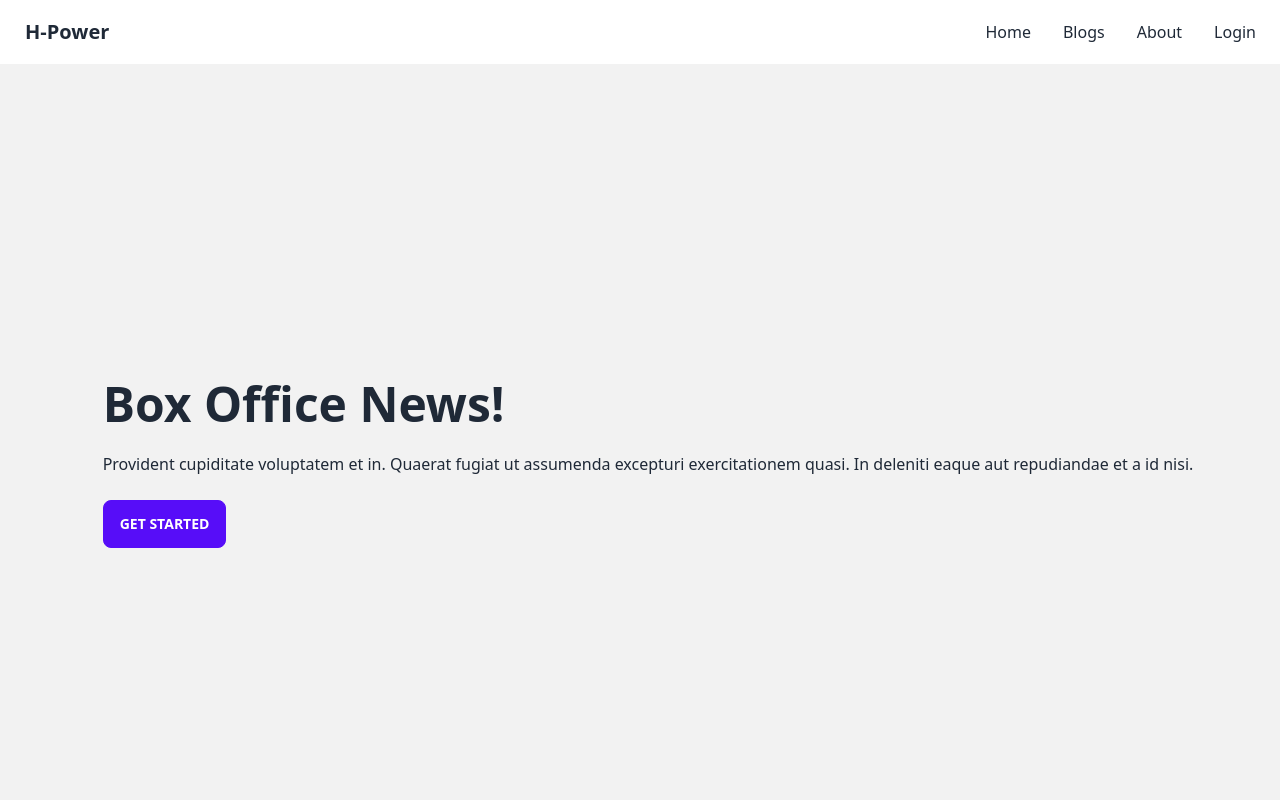
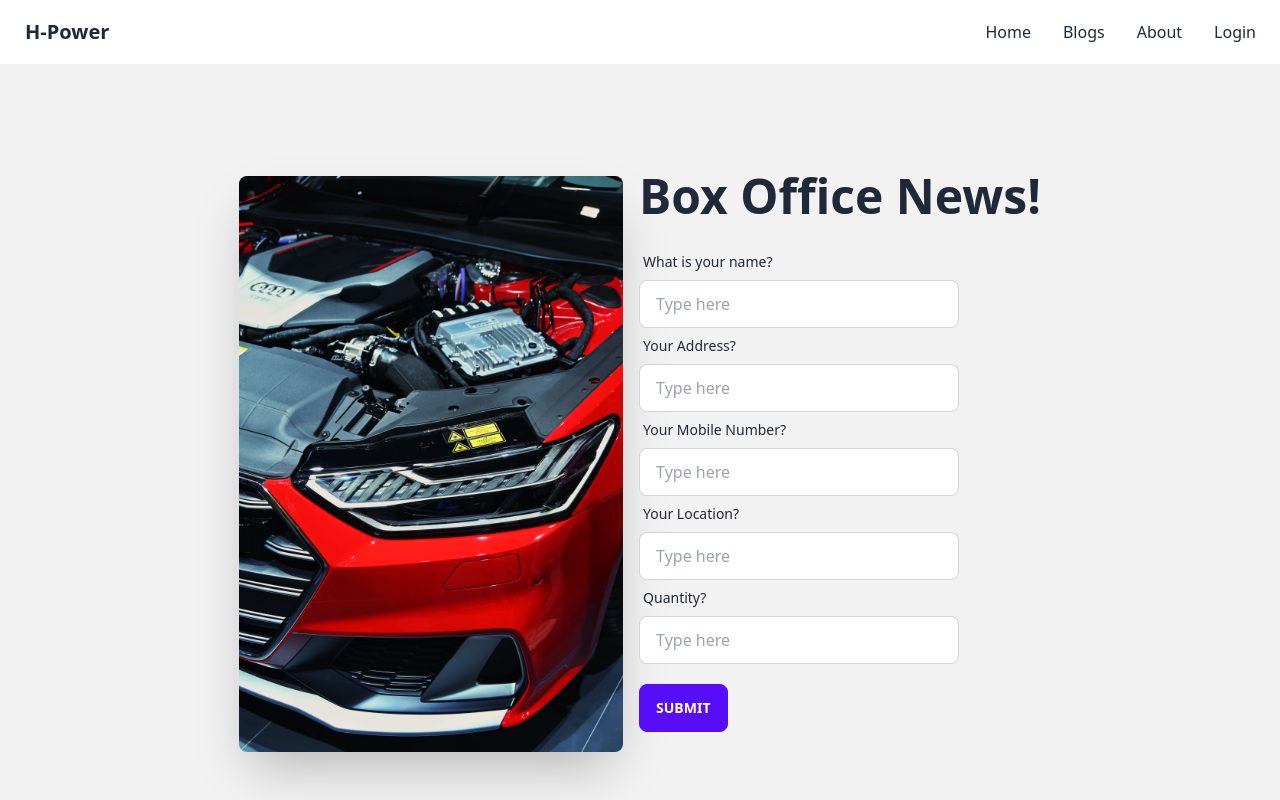
Before and after one commit to Mahmud2640/assainment-12-client, a React (Create React App) app: page /purchase/1 in a window 1280 px wide. Shown: the top 800 px of the page. Built offline with nearby package versions, Linux system fonts and the light colour scheme; no server answers.

Commit message:
input part done

```diff
--- a/src/Pages/Home/Parts.js
+++ b/src/Pages/Home/Parts.js
@@ -1,8 +1,11 @@
 import React, { useEffect, useState } from "react";
+import Purchase from "../Purchase/Purchase";
 import PartsCard from "./PartsCard";
 
 const Parts = () => {
   const [parts, setParts] = useState([]);
+  const [booking, setBooking] = useState([null]);
+
 
   useEffect(() => {
     fetch("service.json")
@@ -22,9 +25,15 @@ const Parts = () => {
       </div>
       <div className="grid sm:grid-cols-1 md:grid-cols-2 lg:grid-cols-3 gap-10">
         {parts.map((part) => (
-          <PartsCard key={part._id} part={part}></PartsCard>
+          <PartsCard
+            key={part._id}
+            part={part}
+            setBooking={setBooking}
+          ></PartsCard>
         ))}
       </div>
+      {booking && <Purchase booking={booking}></Purchase>}
+
     </div>
   );
 };
--- a/src/Pages/Home/PartsCard.js
+++ b/src/Pages/Home/PartsCard.js
@@ -2,7 +2,7 @@ import React from "react";
 import { useNavigate } from "react-router-dom";
 
 const PartsCard = ({ part }) => {
-  const { _id, name, image, description } = part;
+  const { _id, name, image, description, price, available } = part;
   const navigate = useNavigate();
 
   const navigateToUpdate = (id) => {
@@ -16,6 +16,9 @@ const PartsCard = ({ part }) => {
       <div className="card-body items-center text-center">
         <h2 className="card-title">{name}</h2>
         <p>{description}</p>
+        <p>{price}</p>
+        <p>{available}</p>
+
         <div className="card-actions">
           <button
             onClick={() => navigateToUpdate(_id)}
--- a/src/Pages/Purchase/Purchase.js
+++ b/src/Pages/Purchase/Purchase.js
@@ -1,28 +1,69 @@
 import React, { useEffect, useState } from "react";
 import { useParams } from "react-router-dom";
-// import image from "../../Assets/Images/about.jpg";
+import image from "../../Assets/Images/about.jpg";
 
 const Purchase = () => {
-  const { purchaseId } = useParams();
-  const [part, setPart] = useState([]);
+  const { inventoryId } = useParams();
+  const [inventory, setInventory] = useState([]);
 
   useEffect(() => {
-    fetch(`service.json/product/${purchaseId}`)
+    fetch(`service.json/product/${inventoryId}`)
       .then((res) => res.json())
-      .then((data) => setPart(data));
-  }, [purchaseId]);
+      .then((data) => setInventory(data));
+  }, [inventoryId]);
   return (
     <div class="hero min-h-screen bg-base-200">
       <div class="hero-content flex-col lg:flex-row">
-        <img src={part.image} class="max-w-sm rounded-lg shadow-2xl" alt="" />
+        <img src={image} class="max-w-sm rounded-lg shadow-2xl" alt="" />
         <div>
           <h1 class="text-5xl font-bold">Box Office News!</h1>
           <p class="py-6">
-            Provident cupiditate voluptatem et in. Quaerat fugiat ut assumenda
-            excepturi exercitationem quasi. In deleniti eaque aut repudiandae et
-            a id nisi.
+            <form>
+              <div class="form-control w-full max-w-xs">
+                <label class="label">
+                  <span class="label-text">What is your name?</span>
+                </label>
+                <input
+                  type="text"
+                  placeholder="Type here"
+                  class="input input-bordered w-full max-w-xs"
+                />
+                <label class="label">
+                  <span class="label-text">Your Address?</span>
+                </label>
+                <input
+                  type="text"
+                  placeholder="Type here"
+                  class="input input-bordered w-full max-w-xs"
+                />
+                <label class="label">
+                  <span class="label-text">Your Mobile Number?</span>
+                </label>
+                <input
+                  type="text"
+                  placeholder="Type here"
+                  class="input input-bordered w-full max-w-xs"
+                />
+                <label class="label">
+                  <span class="label-text">Your Location?</span>
+                </label>
+                <input
+                  type="text"
+                  placeholder="Type here"
+                  class="input input-bordered w-full max-w-xs"
+                />
+                <label class="label">
+                  <span class="label-text">Quantity?</span>
+                </label>
+                <input
+                  type="text"
+                  placeholder="Type here"
+                  class="input input-bordered w-full max-w-xs"
+                />
+              </div>
+              <input type="submit" value="Submit" class="btn btn-primary mt-5" />
+            </form>
           </p>
-          <button class="btn btn-primary">Get Started</button>
         </div>
       </div>
     </div>
```
